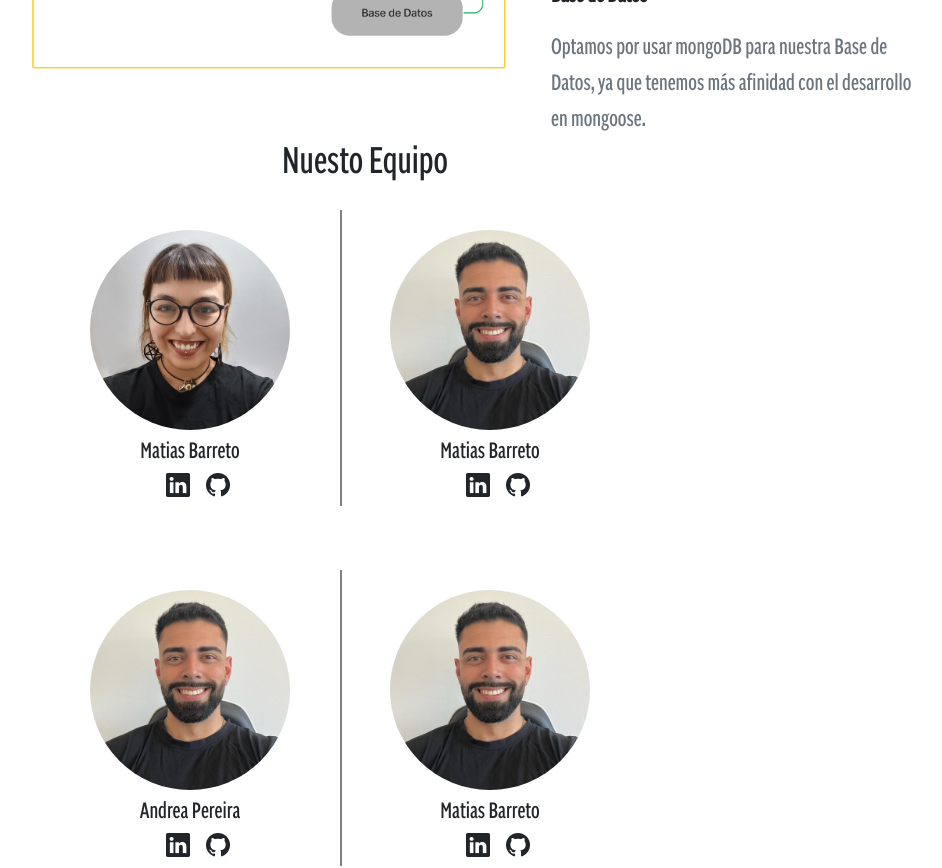
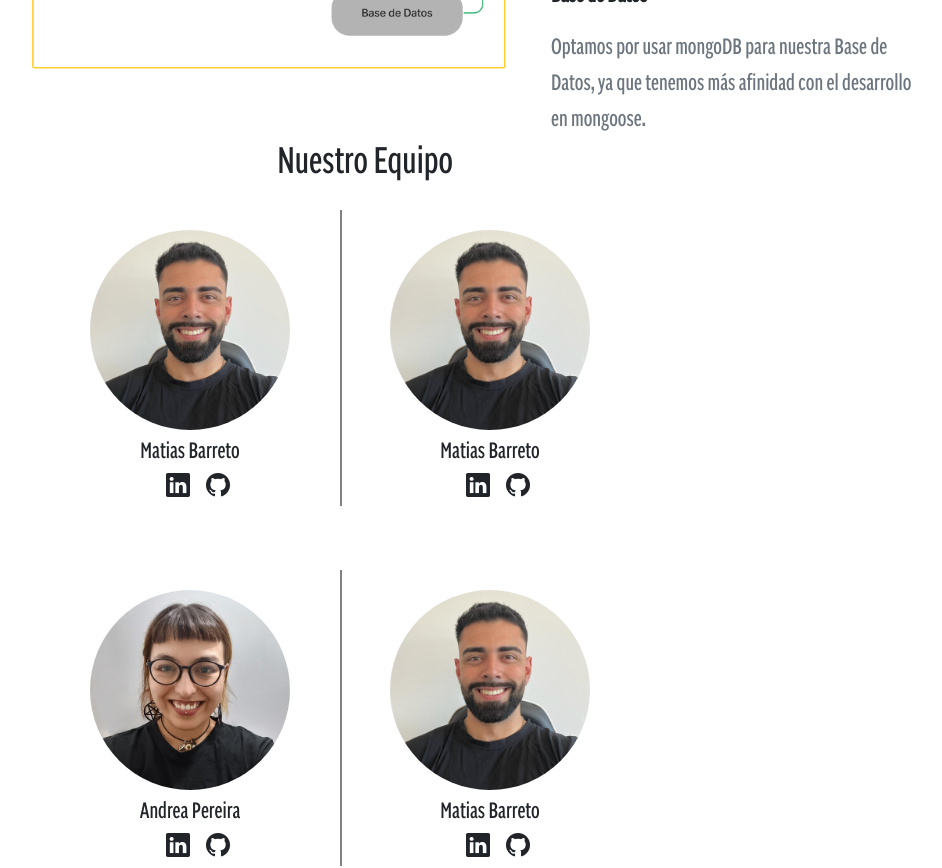
Before and after one commit to emilianozapata01/HackAcademy_FinalProyect_E-commerce, a React (Vite) app: page /about-this-proyect in a window 1280 px wide. Shown: the part 1900-2768 px from the top of the page, without its empty margins (275-1217 px from the left). Built offline with nearby package versions, Linux system fonts and the light colour scheme; no server answers.

Commit message:
about us update

```diff
--- a/src/pages/AboutThisProyect.jsx
+++ b/src/pages/AboutThisProyect.jsx
@@ -190,7 +190,7 @@ function AboutThisProyect({ hovered, setShowNavAndFooter }) {
           </div>
         </div>
         <div className="text-center">
-          <h1>Nuesto Equipo</h1>
+          <h1>Nuestro Equipo</h1>
           <div className="mt-3 d-flex flex-wrap justify-content-center mt-4 gap-5">
             <div className="d-flex flex-wrap gap-5 justify-content-center">
               <div>
@@ -200,8 +200,8 @@ function AboutThisProyect({ hovered, setShowNavAndFooter }) {
                 >
                   <img
                     className={`mb-3 ${AboutThisProyectStyle.ProfileImage}`}
-                    src="andyy.jpg"
-                    alt="Andy"
+                    src="mati.jpeg"
+                    alt="El mati"
                   />
                   <div>
                     <p className="mt-2 mb-0">Matias Barreto</p>
@@ -249,8 +249,8 @@ function AboutThisProyect({ hovered, setShowNavAndFooter }) {
               >
                 <img
                   className={`mb-3 ${AboutThisProyectStyle.ProfileImage}`}
-                  src="mati.jpeg"
-                  alt="El mati"
+                  src="andyy.jpg"
+                  alt="Andy"
                 />
                 <div>
                   <p className="mt-2 mb-0">Andrea Pereira</p>
--- a/src/styles/views/AboutThisProyect.module.css
+++ b/src/styles/views/AboutThisProyect.module.css
@@ -48,6 +48,11 @@
   top: 20px;
   border-radius: 100%;
   object-fit: contain;
+  transition: transform 0.5s ease;
+}
+
+.ProfileImage:hover {
+  transform: scale(1.1);
 }
 
 .border {
```
